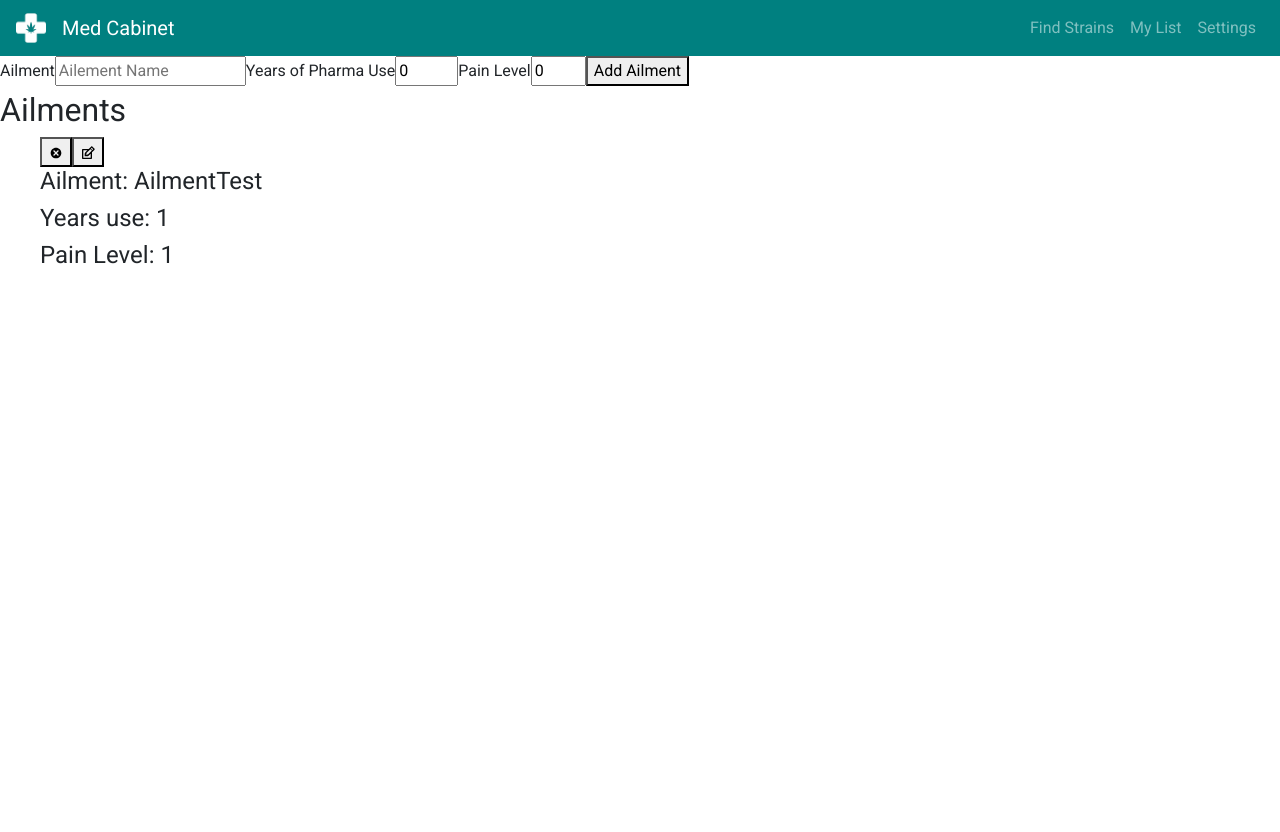
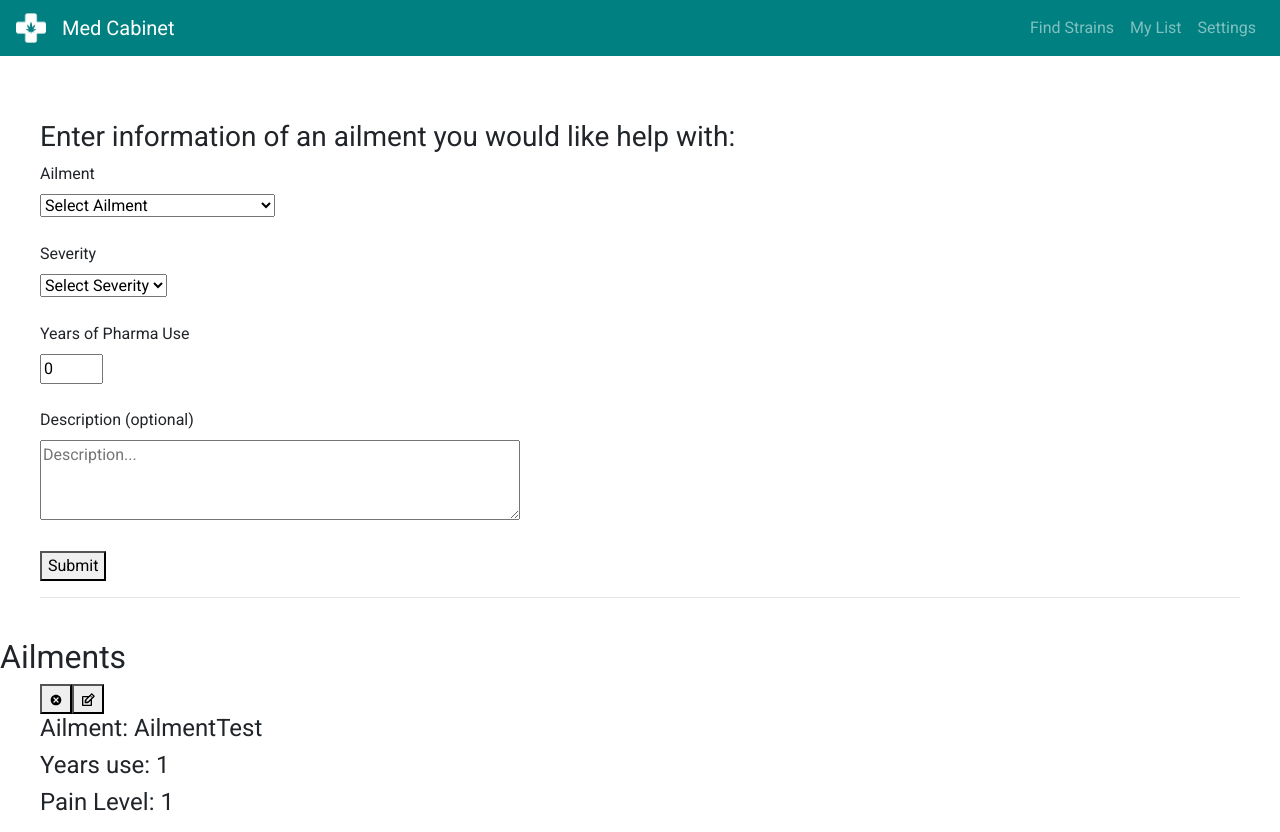
Before and after one commit to build-week-med-cabinet-2/frontend, a React (Create React App) app: page /intake/ailments in a window 1280 px wide. Before the commit the page ends 800 px from the top, so only its background shows below. Built offline with nearby package versions, Linux system fonts and the light colour scheme; sample sign-in values are in the browser's storage.

Commit message:
added to ailment form and made it return a string

```diff
--- a/src/components/intake/AilmentForm.js
+++ b/src/components/intake/AilmentForm.js
@@ -14,37 +14,64 @@ const AilmentForm = ({values, errors, touched, status}) => {
 
   return (
     <>
-      <div className="formWrapper">
+      <div className="formWrapper" style={{margin: '40px'}}>
         <Form>
-          <label htmlFor="ailmentName">Ailment</label>
-          <Field
-            type="text"
-            name="ailmentName"
-            placeholder="Ailement Name"
-            value={values.ailmentName}
-          />
-          {touched.ailmentName && errors.ailmentName && <p>{errors.ailmentName}</p>}
-          <label htmlFor="yearsUse">Years of Pharma Use</label>
+          <br/>
+          <h3>Enter information of an ailment you would like help with:</h3>
+          <label htmlFor="ailment">Ailment</label>
+          <br/>
+          <Field as="select" name="ailment" value={values.ailment}>
+            <option disabled value="select">Select Ailment</option>
+            <option value="pain" >Pain</option>
+            <option value="stress" >Stress</option>
+            <option value="insomnia" >Insomnia</option>
+            <option value="other" >Other (please describe below)</option>
+          </Field>
+          {/* {touched.yearsUse && errors.yearsUse && <p>{errors.yearsUse}</p>} */}
+          <br/>
+          <br/>
+
+          <label htmlFor="severity">Severity</label>
+          <br/>
+          <Field as="select" name="severity" value={values.severity}>
+            <option disabled value="select" >Select Severity</option>
+            <option value="low" >Mild</option>
+            <option value="medium" >Moderate</option>
+            <option value="high" >Severe</option>
+          </Field>
+          {/* {touched.yearsUse && errors.yearsUse && <p>{errors.yearsUse}</p>} */}
+          <br/>
+          <br/>
+
+          <label htmlFor="pharmaUse">Years of Pharma Use</label>
+          <br/>
           <Field
             type="number"
             min="0"
             max="100"
-            name="yearsUse"
+            name="pharmaUse"
             placeholder="0"
-            value={values.yearsUse}
+            value={values.pharmaUse}
           />
-          {touched.yearsUse && errors.yearsUse && <p>{errors.yearsUse}</p>}
-          <label htmlFor="painLevel">Pain Level</label>
+          {/* {touched.yearsUse && errors.yearsUse && <p>{errors.yearsUse}</p>} */}
+          <br/>
+          <br/>
+
+          <label htmlFor="description">Description (optional)</label>
+          <br/>
           <Field
-            type="number"
-            min="0"
-            max="10"
-            name="painLevel"
-            placeholder="0"
-            value={values.painLevel}
+            component="textarea"
+            name="description"
+            placeholder="Description..."
+            value={values.description}
+            style={{minWidth:'30rem', minHeight:'5rem'}}
           />
-          {touched.painLevel && errors.painLevel && <p>{errors.painLevel}</p>}
-          <button type="submit">Add Ailment</button>
+          {/* {touched.ailmentName && errors.ailmentName && <p>{errors.ailmentName}</p>} */}
+          <br/>
+          <br/>
+
+          <button type="submit">Submit</button>
+          <hr/>
         </Form>
       </div>
     </>
@@ -52,20 +79,24 @@ const AilmentForm = ({values, errors, touched, status}) => {
 };
 
 export default withFormik({
-  mapPropsToValues({ailmentName, yearsUse, painLevel}){
+  mapPropsToValues({ailment, severity, pharmaUse, description}){
     return{
-      ailmentName: ailmentName || '',
-      yearsUse: yearsUse || 0,
-      painLevel: painLevel || 0
+      ailment: ailment || 'select',
+      severity: severity || 'select',
+      pharmaUse: pharmaUse || 0,
+      description: description || ''
     }
   },
   validationSchema: Yup.object().shape({
-    ailmentName: Yup.string().min(4, "Ailment Name must be at least 4 characters").required('Ailment Name required'),
-    yearsUse: Yup.number().min(1, 'Pharma Use of 1 year minimum required').required('Years of Use required'),
-    painLevel: Yup.number().min(1, 'Pain Level of 1 or higher required').required('Pain Level required')
+    ailment: Yup.string().required('Ailment required'),
+    severity: Yup.string().required('Severity required'),
+    pharmaUse: Yup.number().required('Years of Pharma Use required'),
+    description: Yup.string()
   }),
   handleSubmit(values, {setStatus}){
     console.log(values);
+    const ailmentString = `${values.severity} ${values.ailment} with ${values.pharmaUse} years of pharma use : ${values.description}`;
+    console.log(ailmentString);
     setStatus(values);
   }
 })(AilmentForm)
```
